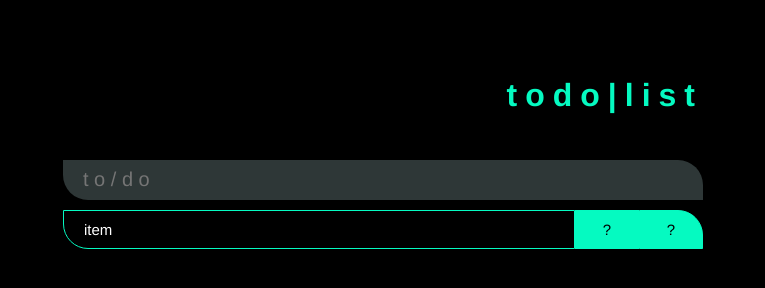
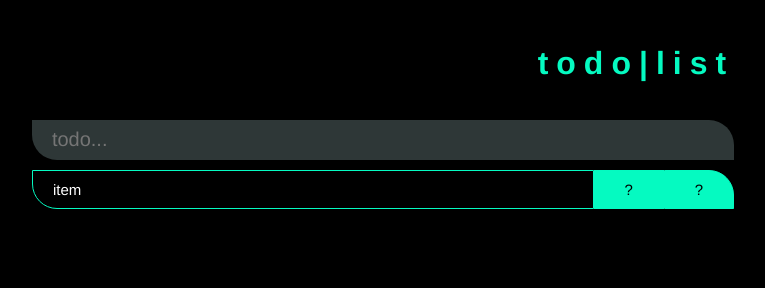
Before and after one commit to its-acarn/todo-list, a plain HTML site: page index.html in a window 1280 px wide. Shown: the whole page, without its empty margins (257-1022 px from the left). Drawn offline with Linux system fonts and the light colour scheme.

Commit message:
Changed input class to id

```diff
--- a/index.html
+++ b/index.html
@@ -11,7 +11,7 @@
       <h1>todo|list</h1>
     </div>
     <div class="input-box">
-      <input type='text' class='todo-input' placeholder="t o / d o "></input>
+      <input type='text' id='todo-input' placeholder="todo... "></input>
     </div>
     <div class="todo-items">
       <div class="todo-item">item</div>
--- a/main.js
+++ b/main.js
@@ -1,3 +1,3 @@
 console.log("it works");
 
-let = document.getElementsByClassName('done-items')
+let myDone_Items = document.getElementsByClassName('done-items');
--- a/style.css
+++ b/style.css
@@ -3,29 +3,28 @@
     box-sizing: border-box;
     }
 #bg {
-  /*background-image: url("skye-hills.jpg");
-  background-size: auto;*/
   background: black;
-  margin: 2em 25% 3em 25%;
 }
 h1 {
   letter-spacing: 8px;
 }
   .grid {
     display: grid;
-    grid-template-columns: 4fr 64px 64px;
+    grid-template-columns: 1fr 1fr 1fr 1fr 1fr 1fr 0.5fr 0.5fr 1fr 1fr;
+    grid-template-rows: auto;
   }
   .heading {
     size: 90px;
     color: hsl(166, 96%, 50%);
-    grid-column: span 3;
+    grid-column: 3/9;
     text-align: right;
-    margin: 1.5rem 0 1.5rem 0;
+    margin: 1em 0 1em 0;
   }
   .input-box {
-    grid-column: span 3;
+    grid-column: 3/9;
+    grid-row: 2/3;
   }
-  .todo-input {
+  #todo-input {
     width: 100%;
     height: 40px;
     color: white;
@@ -39,6 +38,7 @@ h1 {
     outline: none;
   }
   .todo-items {
+    grid-column: 3/7;
     margin: 5px 0 5px 0;
     width: 100%;
   }
@@ -64,7 +64,7 @@ h1 {
     font-size: 15px;
     display: block;
     width: 100%;
-    max-width: 64px;
+    max-width: 0.5fr;
   }
   .done-item:hover {
     background-color: hsl(166, 96%, 45%);
@@ -83,7 +83,7 @@ h1 {
     font-size: 15px;
     display: block;
     width: 100%;
-    max-width: 64px;
+    max-width: 0.5fr;
   }
   .not-done-item:hover {
     background-color: hsl(166, 96%, 45%);
```
